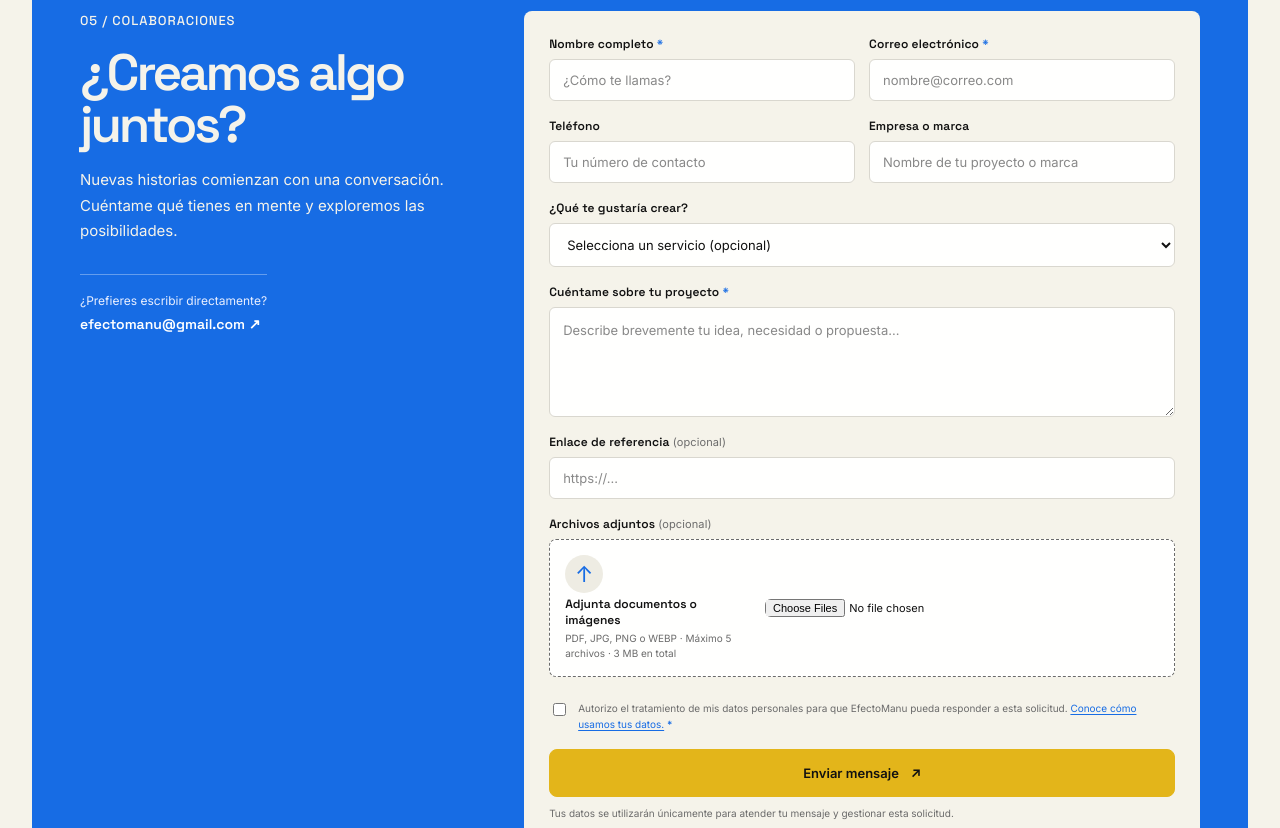
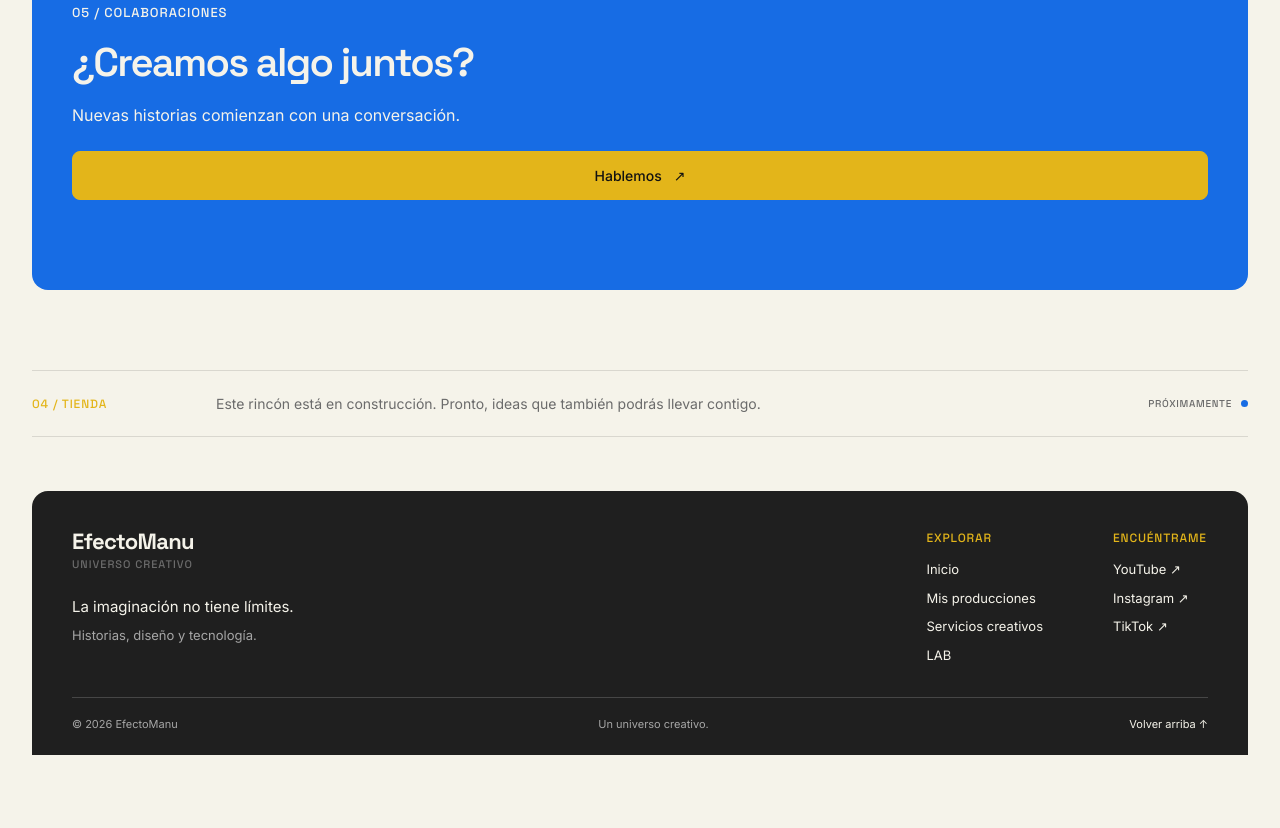
Before and after one commit to EfectoManu/EfectoManu, a website: page index.html in a window 1280 px wide. Shown: the part 2632-3460 px from the top of the page. After the commit the page ends 3387 px from the top, so only its background shows below. Drawn offline with Linux system fonts and the light colour scheme.

Commit message:
Restore clean homepage contact callout and link to contact page

```diff
--- a/index.html
+++ b/index.html
@@ -20,7 +20,7 @@
     </a>
     <button class="menu-toggle" aria-label="Abrir menú" aria-expanded="false" aria-controls="main-nav"><span></span><span></span></button>
     <nav class="main-nav" id="main-nav" aria-label="Navegación principal">
-      <a class="nav-link active" href="#inicio">Inicio</a><a class="nav-link" href="producciones.html">Mis producciones</a><a class="nav-link" href="servicios-creativos.html">Servicios creativos</a><a class="nav-link" href="#lab">LAB</a><a class="nav-link" href="#tienda">Tienda</a><a class="nav-link" href="#contacto">Contacto</a>
+      <a class="nav-link active" href="#inicio">Inicio</a><a class="nav-link" href="producciones.html">Mis producciones</a><a class="nav-link" href="servicios-creativos.html">Servicios creativos</a><a class="nav-link" href="#lab">LAB</a><a class="nav-link" href="#tienda">Tienda</a><a class="nav-link" href="contacto.html">Contacto</a>
       <button class="theme-toggle" type="button" aria-label="Activar modo noche" title="Cambiar tema"><span class="theme-icon" aria-hidden="true">☾</span></button>
     </nav>
   </header>
@@ -67,35 +67,11 @@
       <a class="text-link lab-all" href="#contacto">Explorar LAB <span>↗</span></a>
     </section>
     <section class="contact-section" id="contacto" aria-labelledby="contacto-title">
-      <div class="contact-inner contact-layout">
-        <div class="contact-intro">
-          <p class="section-kicker">05 / COLABORACIONES</p>
-          <h2 id="contacto-title">¿Creamos algo juntos?</h2>
-          <p>Nuevas historias comienzan con una conversación. Cuéntame qué tienes en mente y exploremos las posibilidades.</p>
-          <div class="contact-direct"><span>¿Prefieres escribir directamente?</span><a href="mailto:efectomanu@gmail.com">efectomanu@gmail.com ↗</a></div>
-        </div>
-        <form class="contact-form" id="contact-form" enctype="multipart/form-data" novalidate>
-          <div class="form-row">
-            <div class="form-field"><label for="contact-nombre">Nombre completo <span>*</span></label><input id="contact-nombre" name="nombre" type="text" maxlength="100" autocomplete="name" placeholder="¿Cómo te llamas?" required></div>
-            <div class="form-field"><label for="contact-correo">Correo electrónico <span>*</span></label><input id="contact-correo" name="correo" type="email" maxlength="150" autocomplete="email" placeholder="nombre@correo.com" required></div>
-          </div>
-          <div class="form-row">
-            <div class="form-field"><label for="contact-telefono">Teléfono</label><input id="contact-telefono" name="telefono" type="tel" maxlength="30" autocomplete="tel" placeholder="Tu número de contacto"></div>
-            <div class="form-field"><label for="contact-empresa">Empresa o marca</label><input id="contact-empresa" name="empresa" type="text" maxlength="120" placeholder="Nombre de tu proyecto o marca"></div>
-          </div>
-          <div class="form-field"><label for="contact-servicio">¿Qué te gustaría crear?</label><select id="contact-servicio" name="servicio"><option value="">Selecciona un servicio (opcional)</option><option>Producción audiovisual</option><option>Edición y narrativa</option><option>Animación y VFX</option><option>Diseño y experiencias digitales</option><option>Colaboración o propuesta</option><option>Otro</option></select></div>
-          <div class="form-field"><label for="contact-mensaje">Cuéntame sobre tu proyecto <span>*</span></label><textarea id="contact-mensaje" name="mensaje" rows="4" maxlength="3000" placeholder="Describe brevemente tu idea, necesidad o propuesta..." required></textarea></div>
-          <div class="form-field"><label for="contact-referencia">Enlace de referencia <small>(opcional)</small></label><input id="contact-referencia" name="referencia" type="url" maxlength="500" placeholder="https://..."></div>
-          <div class="form-field">
-            <label for="contact-archivos">Archivos adjuntos <small>(opcional)</small></label>
-            <div class="file-drop"><div><span class="file-symbol">↑</span><strong>Adjunta documentos o imágenes</strong><span>PDF, JPG, PNG o WEBP · Máximo 5 archivos · 3 MB en total</span></div><input id="contact-archivos" name="archivos" type="file" accept=".pdf,.jpg,.jpeg,.png,.webp,application/pdf,image/jpeg,image/png,image/webp" multiple></div>
-            <div id="contact-file-list" class="contact-file-list" aria-live="polite"></div>
-          </div>
-          <label class="consent-field"><input type="checkbox" name="autorizacion" required><span>Autorizo el tratamiento de mis datos personales para que EfectoManu pueda responder a esta solicitud. <a href="#privacidad">Conoce cómo usamos tus datos.</a> <b>*</b></span></label>
-          <button class="button button-primary contact-submit" id="contact-submit" type="submit">Enviar mensaje <span aria-hidden="true">↗</span></button>
-          <p class="contact-privacy" id="privacidad">Tus datos se utilizarán únicamente para atender tu mensaje y gestionar esta solicitud.</p>
-          <div class="contact-status" id="contact-status" role="status" aria-live="polite"></div>
-        </form>
+      <div class="contact-inner">
+        <p class="section-kicker">05 / COLABORACIONES</p>
+        <h2 id="contacto-title">¿Creamos algo juntos?</h2>
+        <p>Nuevas historias comienzan con una conversación.</p>
+        <a class="button button-primary" href="contacto.html">Hablemos <span aria-hidden="true">↗</span></a>
       </div>
     </section>
     <section class="store-note" id="tienda"><span class="store-index">04 / TIENDA</span><p>Este rincón está en construcción. Pronto, ideas que también podrás llevar contigo.</p><span class="store-status">PRÓXIMAMENTE <i></i></span></section>
```
